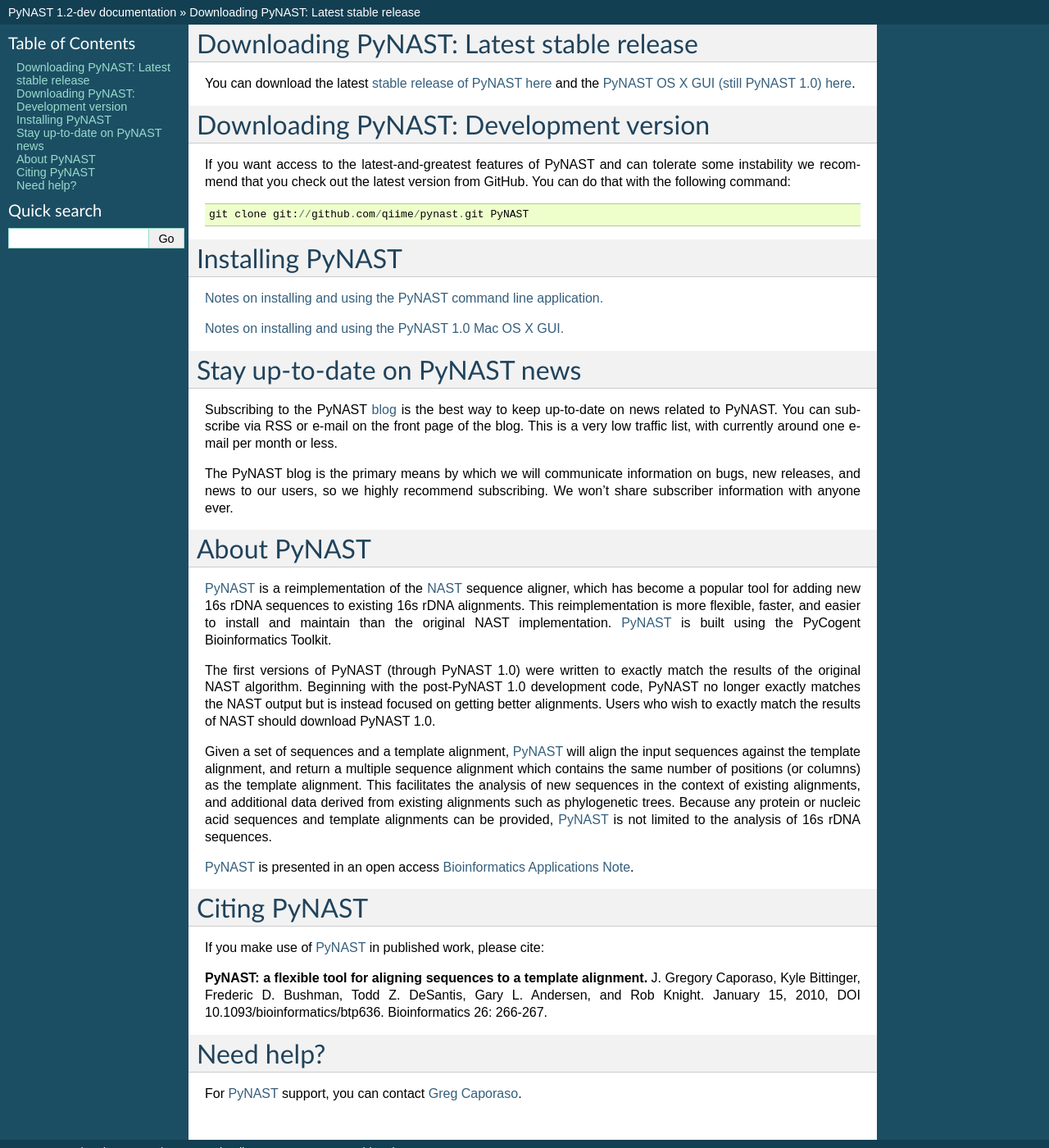
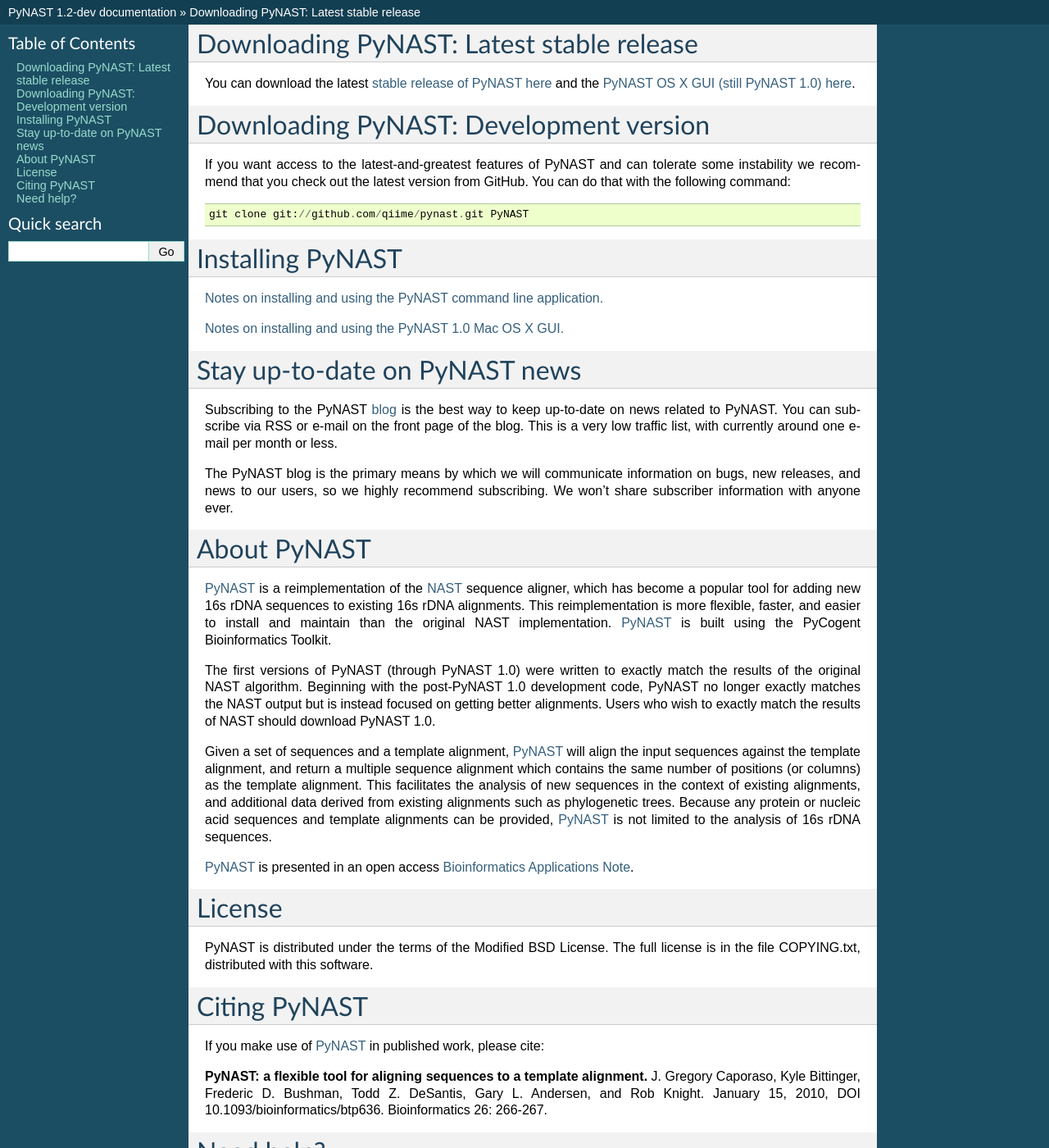
Before and after one commit to biocore/pynast, a Sphinx documentation site: the page built from doc/index.rst, in a window 1280 px wide and 1400 px high. Shown: the whole window at 82% size. Built offline with Sphinx 7.4.7, drawn with Linux system fonts in a browser that asks for light colours.

Commit message:
updated docs to reflect license change. this fixes #6

```diff
--- a/doc/index.rst
+++ b/doc/index.rst
@@ -33,6 +33,11 @@
 
 PyNAST_ is presented in an open access `Bioinformatics Applications Note <http://bioinformatics.oxfordjournals.org/cgi/content/abstract/btp636>`_.
 
+License
+=======
+
+PyNAST is distributed under the terms of the Modified BSD License. The full license is in the file COPYING.txt, distributed with this software.
+
 Citing PyNAST
 =============
 If you make use of PyNAST_ in published work, please cite:
```
